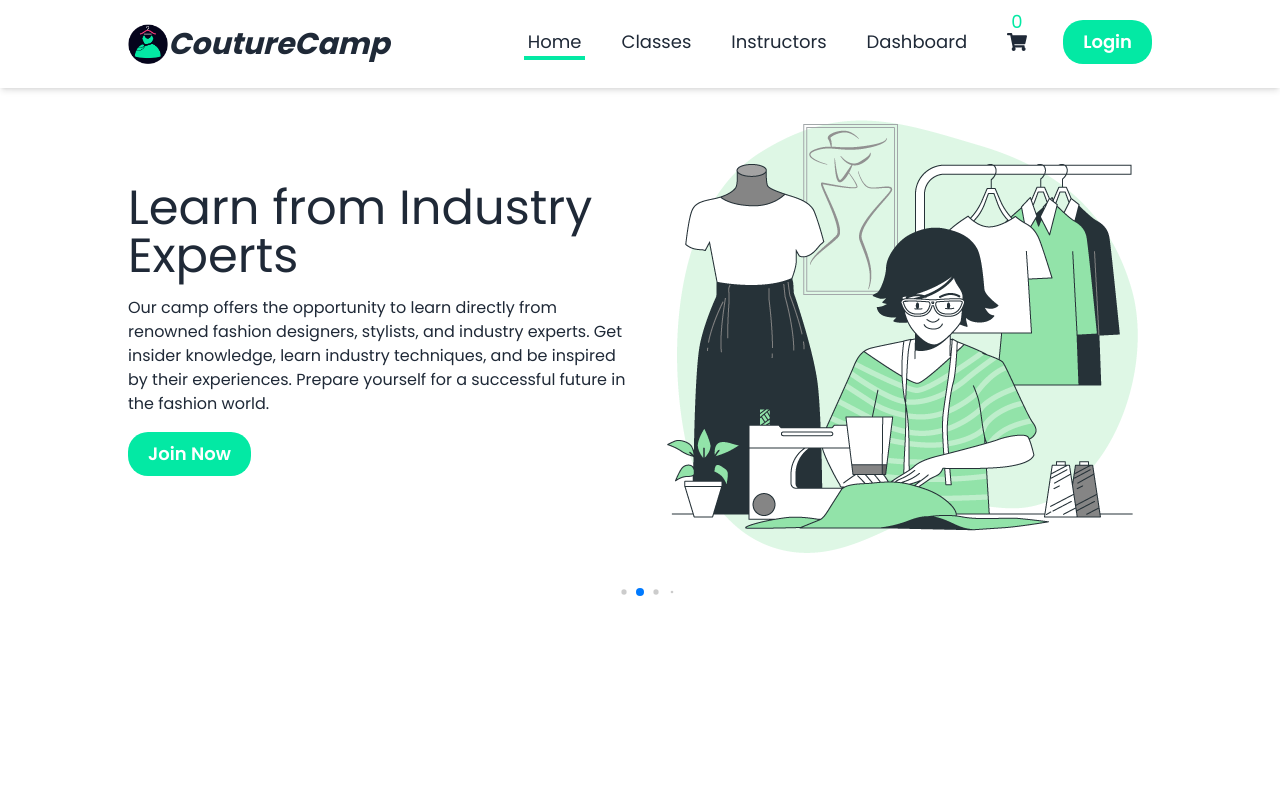
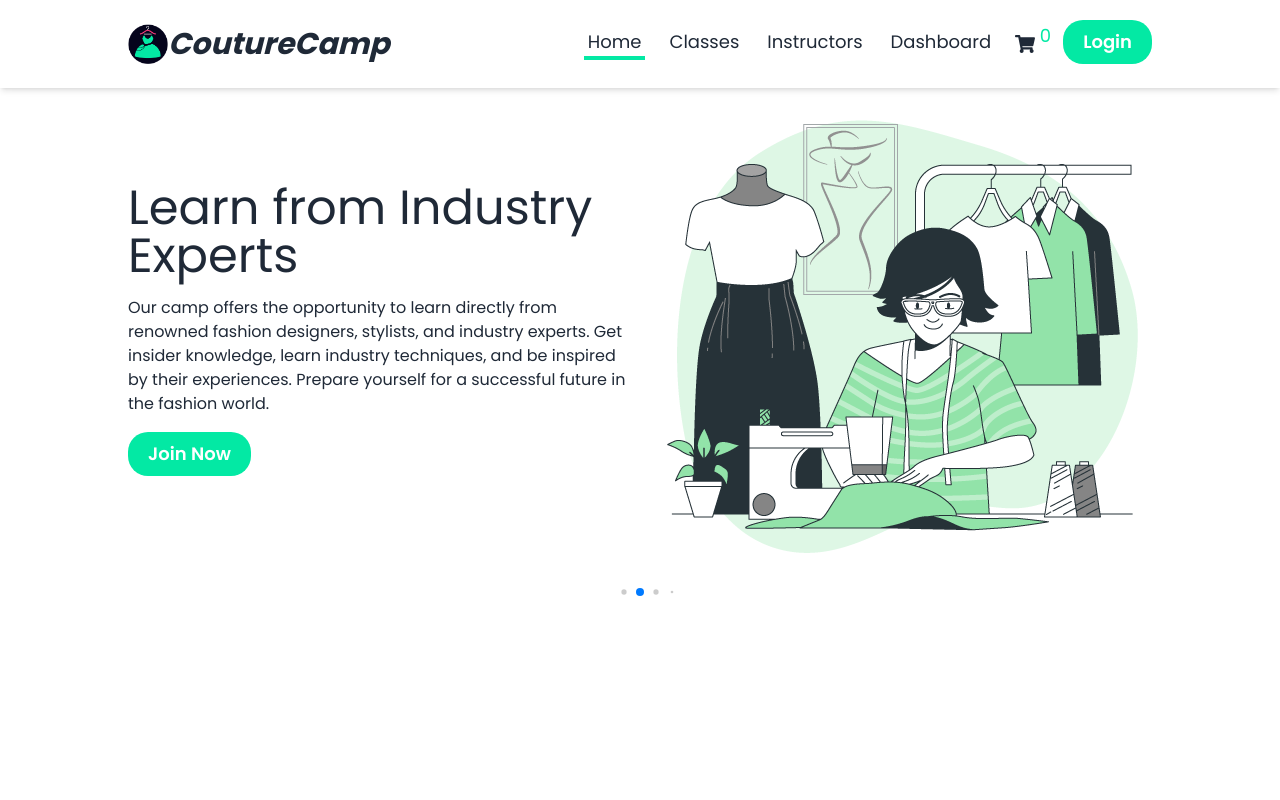
Before and after one commit to MHkhan994/couture-camp, a React (Vite) app: page / in a window 1280 px wide. Shown: the top 800 px of the page. Built offline with nearby package versions, Linux system fonts and the light colour scheme; no server answers.

Commit message:
navbar cart button

```diff
--- a/src/Pages/Classes/ClassCard.jsx
+++ b/src/Pages/Classes/ClassCard.jsx
@@ -7,12 +7,16 @@ import Swal from 'sweetalert2';
 import UseCart from '../../Hooks/UseCart';
 
 const ClassCard = ({ item }) => {
+    const { _id, name, price, instructor, image, duration, availableSeats } = item;
 
-    const { refetch } = UseCart()
+    const { cart, refetch } = UseCart()
+    // gets all the item ids to cartIds array. if item._id is in cartIds button isDisabled === true
+    const cartIds = cart.map(item => item.itemId)
+    const isdisabled = cartIds.includes(_id) || availableSeats === 0
+
     const { user } = useContext(AuthContext)
     const [secureAxios] = UseSecureAxios()
 
-    const { _id, name, price, instructor, image, duration, availableSeats } = item;
 
     const handleAddtoCart = () => {
         const classItem = {
@@ -26,7 +30,17 @@ const ClassCard = ({ item }) => {
 
         secureAxios.post('/cart', classItem)
             .then(res => {
-                if (res.data.insertedId) {
+                console.log(res.data);
+                if (res.data.exists === 'exists') {
+                    Swal.fire({
+                        position: 'center',
+                        icon: 'warning',
+                        title: 'class already added',
+                        showConfirmButton: false,
+                        timer: 1200
+                    })
+                }
+                else if (res.data.insertedId) {
                     Swal.fire({
                         position: 'center',
                         icon: 'success',
@@ -55,7 +69,7 @@ const ClassCard = ({ item }) => {
                     <p>Course Fee: <span className='text-green-600'>${price}</span></p>
                     <p>Duration: {duration} days</p>
                 </div>
-                <button onClick={handleAddtoCart} disabled={availableSeats === 0} className={availableSeats === 0 ? "my-button w-40 mx-auto" : "my-button w-40 mx-auto mt-2"}>
+                <button onClick={handleAddtoCart} disabled={isdisabled} className={availableSeats === 0 ? "my-button w-40 mx-auto" : "my-button w-40 mx-auto mt-2"}>
                     Select
                 </button>
             </div>
--- a/src/Pages/Home/Home/PopularClasses/PopularClasses.jsx
+++ b/src/Pages/Home/Home/PopularClasses/PopularClasses.jsx
@@ -14,7 +14,6 @@ const PopularClasses = () => {
         }
     })
 
-    console.log(classes);
 
     return (
         <div className="py-20 my-container">
--- a/src/Pages/Instructors/InstructorCard.jsx
+++ b/src/Pages/Instructors/InstructorCard.jsx
@@ -4,7 +4,7 @@ import 'aos/dist/aos.css';
 import './Instructors.css'
 
 const InstructorCard = ({ item }) => {
-    const { name, image, email, classNames } = item;
+    const { name, image, email, classNames, students } = item;
 
     useEffect(() => {
         Aos.init()
@@ -21,6 +21,7 @@ const InstructorCard = ({ item }) => {
             <div className="card-body">
                 <h2 className="text-2xl font-bold">{name}</h2>
                 <div>
+                    <p className='font-semibold text-lg'>Students: {students}</p>
                     <p className='text-lg font-semibold'>Classes:</p>
                     {
                         classNames.map((name, index) => <p className='ps-4' key={name}>
--- a/src/Shared/Navbar.jsx
+++ b/src/Shared/Navbar.jsx
@@ -1,5 +1,5 @@
 import { Link, NavLink } from "react-router-dom";
-import { FaBars, FaBitbucket, FaShoppingCart } from 'react-icons/fa';
+import { FaBars, FaShoppingCart } from 'react-icons/fa';
 import { IoMdClose } from 'react-icons/io'
 import { useContext, useState } from "react";
 import { AuthContext } from "../Providers/AuthProvider";
@@ -11,7 +11,6 @@ const Navbar = () => {
     const { user, logOut } = useContext(AuthContext)
     const [isOpen, setIsOpen] = useState(false)
 
-    console.log(user);
 
     const handleLogout = () => {
         logOut()
@@ -26,13 +25,13 @@ const Navbar = () => {
                     <img className="w-10" src="logo.png" alt="" />
                     <h1 className="italic text-3xl font-bold">CoutureCamp</h1>
                 </div>
-                <ul className="flex gap-8 items-center text-lg">
+                <ul className="flex gap-5 items-center text-lg">
                     <NavLink className={({ isActive }) => isActive ? 'border-b-4 border-[#03e9a4] px-1' : 'px-1 border-b-4 border-transparent'} to='/'>Home</NavLink>
                     <NavLink className={({ isActive }) => isActive ? 'border-b-4 border-[#03e9a4] px-1' : 'px-1 border-b-4 border-transparent'} to='/classes'>Classes</NavLink>
                     <NavLink className={({ isActive }) => isActive ? 'border-b-4 border-[#03e9a4] px-1' : 'px-1 border-b-4 border-transparent'} to='/instructors'>Instructors</NavLink>
                     <NavLink className={({ isActive }) => isActive ? 'border-b-4 border-[#03e9a4] px-1' : 'px-1 border-b-4 border-transparent'} to='/dashboard'>Dashboard</NavLink>
-                    <NavLink className={({ isActive }) => isActive ? 'border-b-4 border-[#03e9a4] px-1' : 'px-1 border-b-4 border-transparent'} to='/dashboard/selectedClasses'>
-                        <p className="absolute top-2 ps-1 text-[#03e9a4]">{cart.length}</p>
+                    <NavLink className='relative me-2' to='/dashboard/selectedClasses'>
+                        <p className="absolute -right-4 -top-3 text-[#03e9a4]">{cart.length}</p>
                         <FaShoppingCart className="text-xl">
                         </FaShoppingCart>
                     </NavLink>
@@ -59,7 +58,7 @@ const Navbar = () => {
                     </div>
                 }
                 {
-                    isOpen && <ul className="flex flex-col gap-2 py-4 rounded-md items-center backdrop-blur-sm right-1 top-1 w-full ms-auto">
+                    isOpen && <ul className="flex flex-col gap-4 py-4 rounded-md items-center backdrop-blur-3xl right-1 top-1 w-full ms-auto">
                         <button onClick={() => { setIsOpen(false) }}>
                             <IoMdClose className="text-2xl absolute right-2 top-2"></IoMdClose>
                         </button>
@@ -69,6 +68,11 @@ const Navbar = () => {
                         <NavLink onClick={() => setIsOpen(false)} className={({ isActive }) => isActive ? 'border-b-4 border-[#03e9a4] px-1' : 'px-1 border-b-4 border-transparent'} to='/'>Home</NavLink>
                         <NavLink onClick={() => setIsOpen(false)} className={({ isActive }) => isActive ? 'border-b-4 border-[#03e9a4] px-1' : 'px-1 border-b-4 border-transparent'} to='/classes'>Classes</NavLink>
                         <NavLink onClick={() => setIsOpen(false)} className={({ isActive }) => isActive ? 'border-b-4 border-[#03e9a4] px-1' : 'px-1 border-b-4 border-transparent'} to='/instructors'>Instructors</NavLink>
+                        <NavLink className='relative' to='/dashboard/selectedClasses'>
+                            <p className="absolute -right-4 -top-2 text-[#03e9a4]">{cart.length}</p>
+                            <FaShoppingCart className="text-xl">
+                            </FaShoppingCart>
+                        </NavLink>
                         {
                             user ? <button onClick={handleLogout} className="my-button">Log Out</button> : <Link onClick={() => setIsOpen(false)} className="my-button mb-1" to='/login'>Login</Link>
                         }
```
